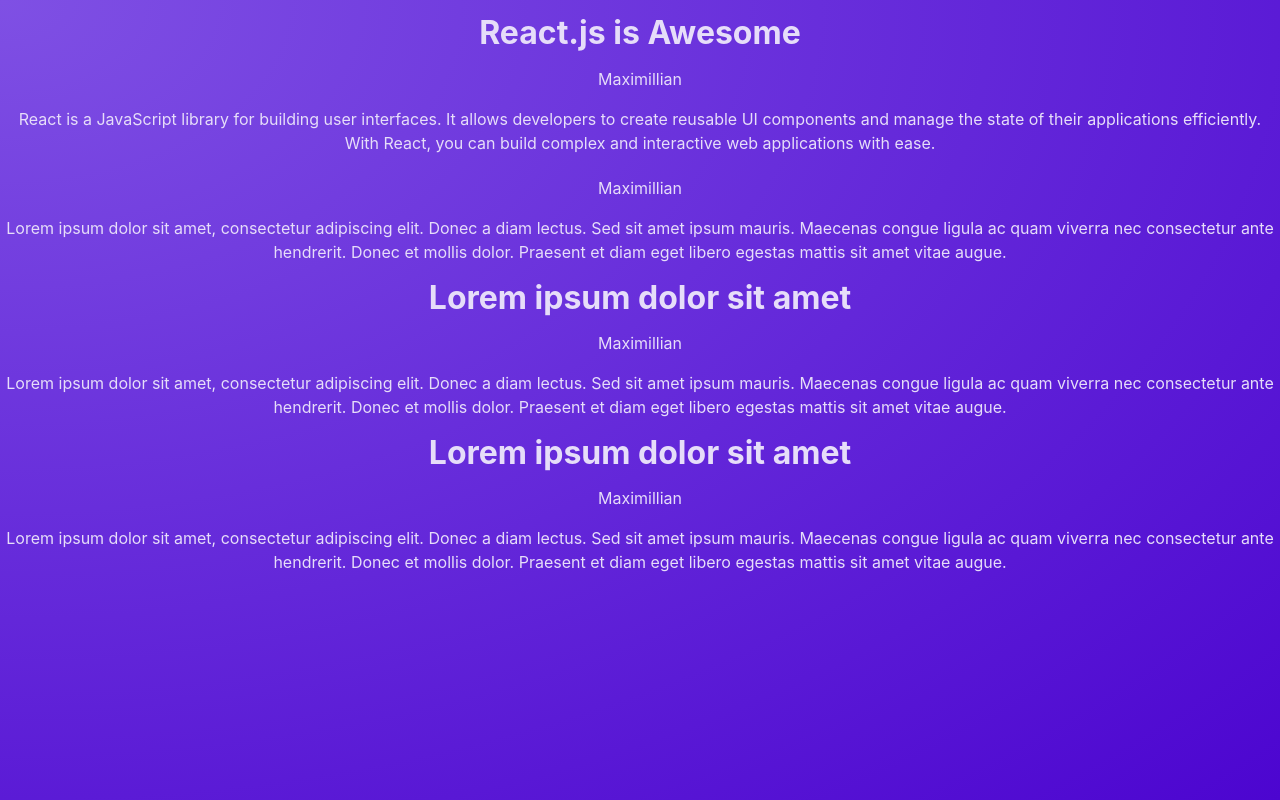
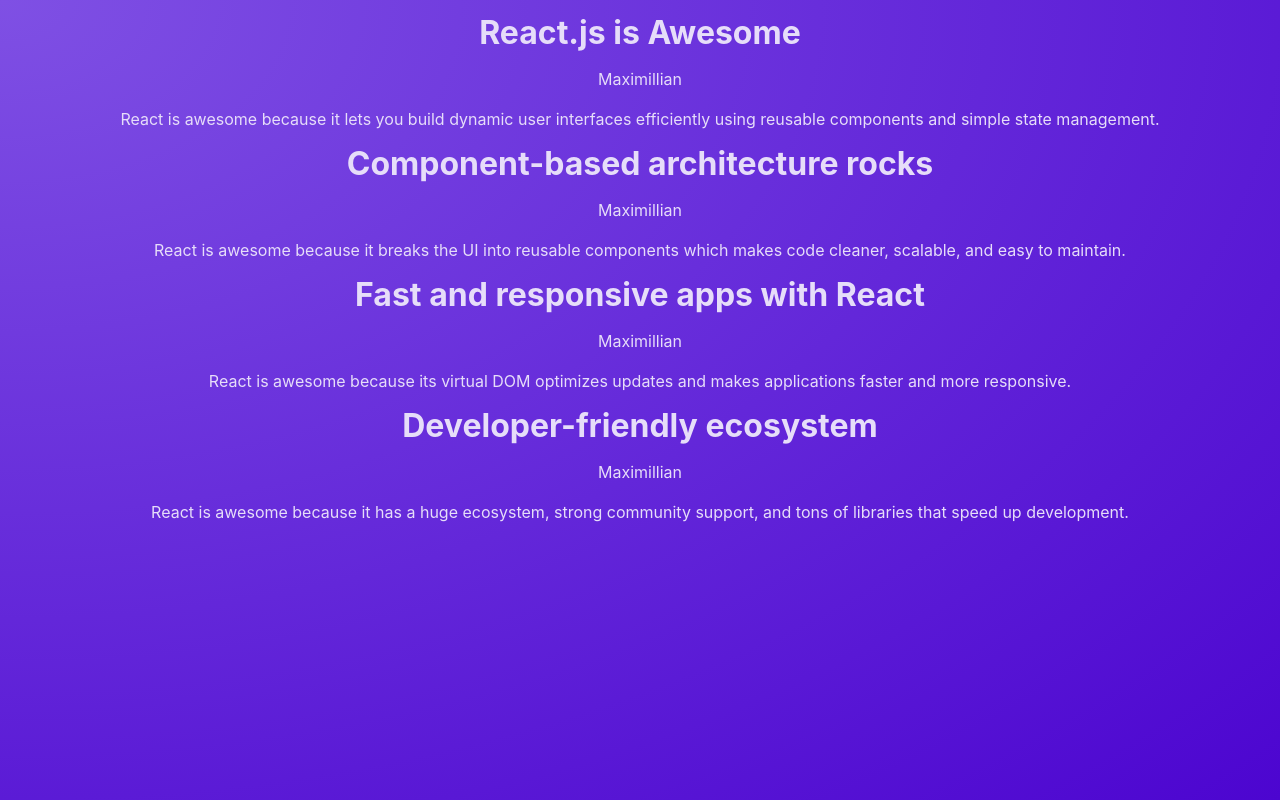
Before and after one commit to Saswat7101/React-Summary, a React (Vite) app: page / in a window 1280 px wide. Built offline with nearby package versions, Linux system fonts and the light colour scheme.

Commit message:
adding more dynamic componenets

```diff
--- a/src/App.jsx
+++ b/src/App.jsx
@@ -5,19 +5,19 @@
     <main>
       <Post
         title="React.js is Awesome"
-        content="React is a JavaScript library for building user interfaces. It allows developers to create reusable UI components and manage the state of their applications efficiently. With React, you can build complex and interactive web applications with ease."
+        content="React is awesome because it lets you build dynamic user interfaces efficiently using reusable components and simple state management."
       />
       <Post
-        title=""
-        content="Lorem ipsum dolor sit amet, consectetur adipiscing elit. Donec a diam lectus. Sed sit amet ipsum mauris. Maecenas congue ligula ac quam viverra nec consectetur ante hendrerit. Donec et mollis dolor. Praesent et diam eget libero egestas mattis sit amet vitae augue."
+        title="Component-based architecture rocks"
+        content="React is awesome because it breaks the UI into reusable components which makes code cleaner, scalable, and easy to maintain."
       />
       <Post
-        title="Lorem ipsum dolor sit amet"
-        content="Lorem ipsum dolor sit amet, consectetur adipiscing elit. Donec a diam lectus. Sed sit amet ipsum mauris. Maecenas congue ligula ac quam viverra nec consectetur ante hendrerit. Donec et mollis dolor. Praesent et diam eget libero egestas mattis sit amet vitae augue."
+        title="Fast and responsive apps with React"
+        content="React is awesome because its virtual DOM optimizes updates and makes applications faster and more responsive."
       />
       <Post
-        title="Lorem ipsum dolor sit amet"
-        content="Lorem ipsum dolor sit amet, consectetur adipiscing elit. Donec a diam lectus. Sed sit amet ipsum mauris. Maecenas congue ligula ac quam viverra nec consectetur ante hendrerit. Donec et mollis dolor. Praesent et diam eget libero egestas mattis sit amet vitae augue."
+        title="Developer-friendly ecosystem"
+        content="React is awesome because it has a huge ecosystem, strong community support, and tons of libraries that speed up development."
       />
     </main>
   );
```
